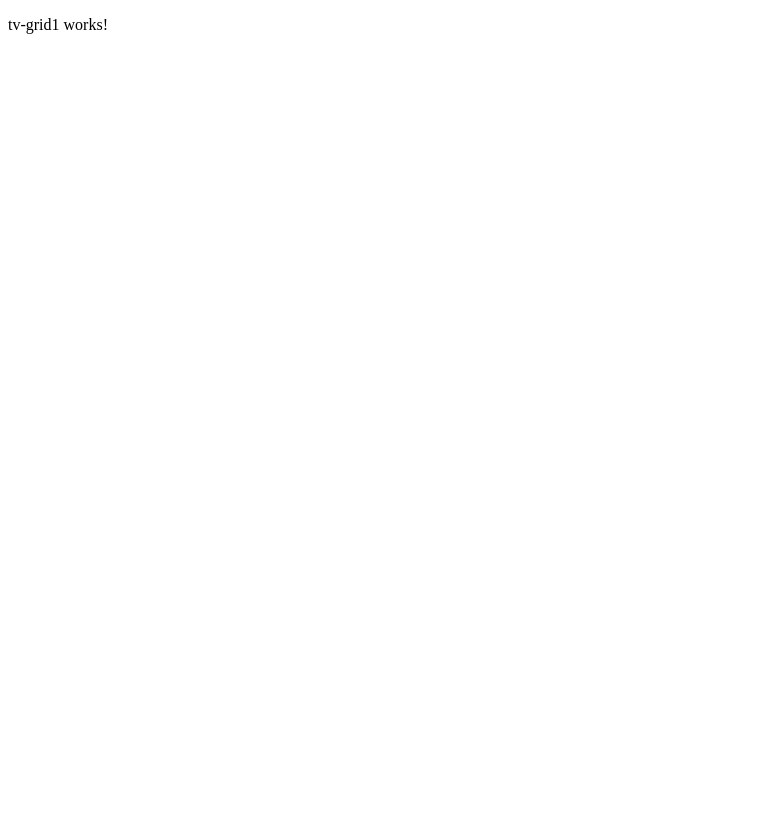
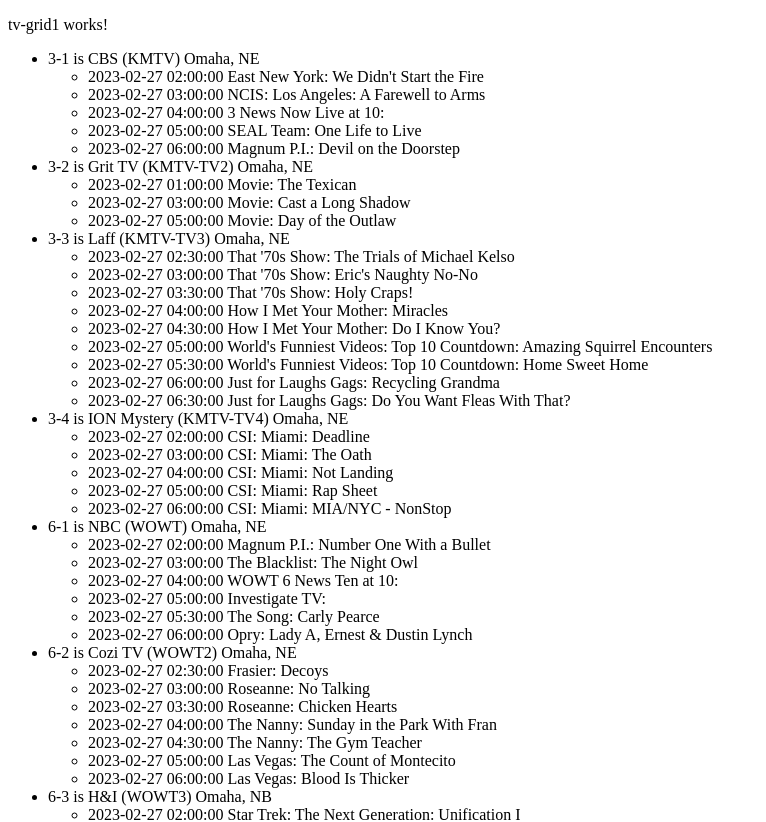
Before and after one commit to payne/tvMediaTable1, an Angular app: page / in a window 1280 px wide. Shown: the top 822 px of the page, without its empty margins (0-766 px from the left). Before the commit the page ends 800 px from the top, so only its background shows below. Built offline with nearby package versions, Linux system fonts and the light colour scheme.

Commit message:
Simple list of channels and shows

```diff
--- a/src/app/tv-grid1/tv-grid1.component.html
+++ b/src/app/tv-grid1/tv-grid1.component.html
@@ -1 +1,11 @@
 <p>tv-grid1 works!</p>
+
+<ul>
+  <li *ngFor="let d of channels">{{d?.channel?.number}} is {{d?.channel?.name}}
+    <ul>
+      <li *ngFor="let show of d?.listings">{{show?.listDateTime}} {{show?.showName}}: {{show?.episodeTitle}}</li>
+    </ul>
+    <!--
+    -->
+  </li>
+</ul>
--- a/src/app/tv-grid1/tv-grid1.component.ts
+++ b/src/app/tv-grid1/tv-grid1.component.ts
@@ -6,8 +6,9 @@
   templateUrl: './tv-grid1.component.html',
   styleUrls: ['./tv-grid1.component.scss']
 })
-export class TvGrid1Component implements  OnInit {
-
+export class TvGrid1Component implements OnInit {
+  tvData: any;
+  channels: any;
 
   constructor(private tvListings: TvListingsService) {
   }
@@ -15,6 +16,18 @@
   ngOnInit(): void {
     this.tvListings.getListingsGrid("junk").subscribe((data) => {
       console.log(data);
+      this.tvData = data;
+      this.channels = [];
+      for (const n in data) {
+        // @ts-ignore
+        const d = data[n];
+        const pair = {
+          'channel': d['channel'],
+          'listings': d['listings']
+        };
+        // @ts-ignore
+        this.channels.push(pair);
+      }
     });
   }
 
```
Lines whose indentation alone changed are shown as unchanged.
